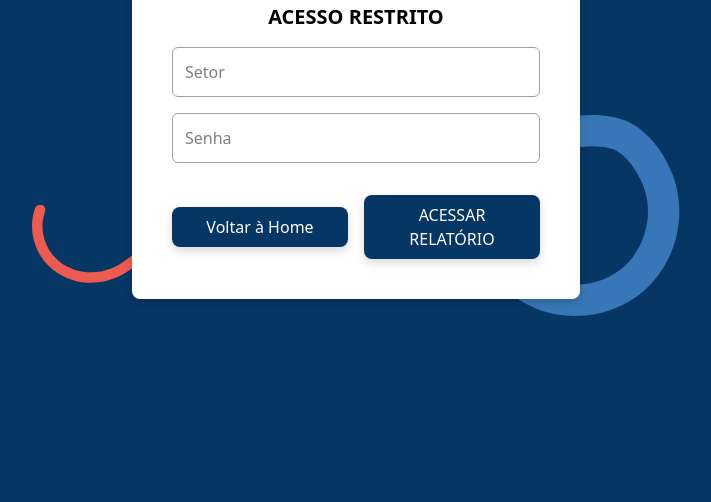
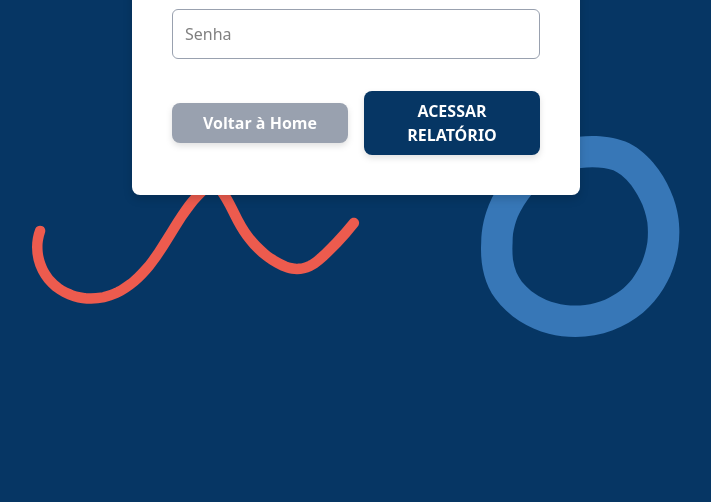
Before and after one commit to eduardomachadoferla/sosatraso, a PHP site: page /sosatrasoteste/admin/login.php in a window 1280 px wide. Shown: the part 298-800 px from the top of the page, without its empty margins (284-995 px from the left). Run offline with PHP 8.4, Linux system fonts and the light colour scheme.

Commit message:
banco de dados

```diff
--- a/admin/login.php
+++ b/admin/login.php
@@ -11,10 +11,6 @@
 
 <div class="bg-white w-full max-w-md mx-auto rounded-lg drop-shadow-lg mt-24 px-4 md:px-10 py-10 h-auto">
 
-    <!-- LOGO DA ESCOLA (opcional) -->
-    <div class="flex justify-center mb-6">
-        <img src="../imagems/logo.png" alt="Logo da Escola" class="h-16 md:h-20">
-    </div>
 
     <h3 class="text-center text-xl font-semibold mb-4">ACESSO RESTRITO</h3>
 
@@ -49,13 +45,20 @@
             placeholder="Senha"
             required>
 
-        <!-- BOTÕES -->
-        <div class="flex flex-col md:flex-row items-center justify-center w-full gap-4 mt-4">
-            <a href="<?php echo BASE_URL; ?>" class="bg-marista text-white px-6 py-2 rounded-lg drop-shadow-lg w-full text-center">Voltar à Home</a>
-            <button type="submit" class="bg-marista text-white px-6 py-2 rounded-lg drop-shadow-lg w-full">
-                ACESSAR RELATÓRIO
-            </button>
-        </div>
+      <!-- BOTÕES -->
+<div class="flex items-center justify-center w-full gap-4 mt-4">
+    <!-- Botão Voltar -->
+    <a href="<?php echo BASE_URL; ?>"
+       class="w-1/2 bg-gray-400 hover:bg-gray-500 text-white font-semibold px-6 py-2 rounded-lg drop-shadow-md text-center transition duration-200">
+       Voltar à Home
+    </a>
+
+    <!-- Botão Acessar -->
+    <button type="submit"
+            class="w-1/2 bg-marista hover:bg-blue-800 text-white font-semibold px-6 py-2 rounded-lg drop-shadow-md transition duration-200">
+        ACESSAR RELATÓRIO
+    </button>
+</div>
 
     </form>
 
```
Also changed, not shown: database.sql (+7 -11 lines).
